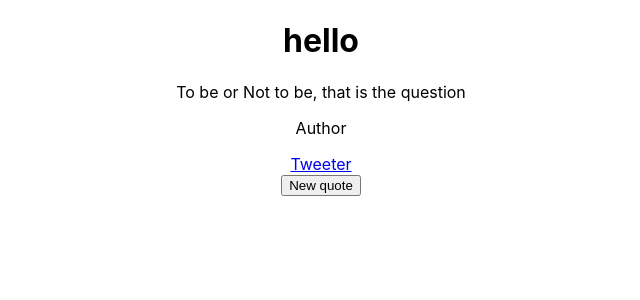
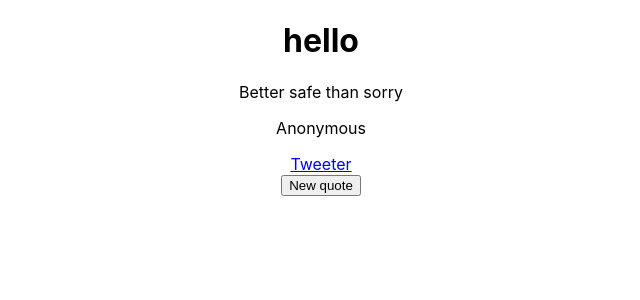
Before and after one commit to DiegoGorgazzi/random-quote-machine, a React (Create React App) app: page / in a window 1280 px wide. Shown: the top 300 px of the page, without its empty margins (319-959 px from the left). Built offline with nearby package versions, Linux system fonts and the light colour scheme.

Commit message:
Add props to component

```diff
--- a/src/App.js
+++ b/src/App.js
@@ -8,7 +8,10 @@ class App extends Component {
       <div className="App">
 
       <h1>hello </h1>
-      <QuoteBox />
+      <QuoteBox
+        quote="Better safe than sorry"
+        author="Anonymous"
+        />
 
       </div>
     );
--- a/src/components/QuoteBox/QuoteBox.js
+++ b/src/components/QuoteBox/QuoteBox.js
@@ -1,15 +1,15 @@
 import React from "react";
 
-const quoteBox = () => {
+const quoteBox = (props) => {
     return (
       <div id="quote-box">
 
         <div id="text">
-          <p> To be or Not to be, that is the question </p>
+          <p>{props.quote}</p>
         </div>
 
         <div id="author">
-            <p>Author</p>
+            <p>{props.author}</p>
         </div>
 
         <div id="tweet-quote">
```
